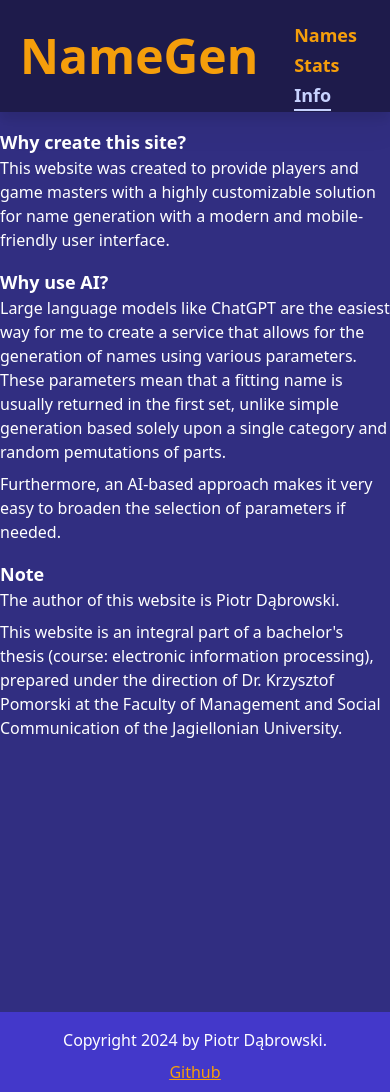
After one commit to Varatan/LicencjatAI, a Flask app: page /info in a window 390 px wide. The commit adds this page. Run offline with Flask 3, Linux system fonts and the light colour scheme.

Commit message:
mobile and error handling

```diff
--- a/app.py
+++ b/app.py
@@ -13,23 +13,32 @@ generator = Generator()
 
 paramsNames = list(params.keys())
 
-sites=['Character names', 'Place names', 'Stats', 'About']
+sites=['Names', 'Stats', 'Info']
 
 currentYear = datetime.now().year
 
 @app.route("/")
 def redirect_to_names():
-    return redirect(url_for('names_index'))
+    return redirect(url_for('names'))
 
 # todo schować kulture po redirecie na formularz, walidować zwracany z chata string, czy rzeczywiście dostaliśmy JSONa.
 
 @app.route("/names")
-def names_index():
+def names():
     names_list = session.pop('names_list', [])  # Retrieve names_list from session or default to empty list
     current = session.pop('current', [])
     loading = False
-    currentSite = "Character names"
+    currentSite = "Names"
     return render_template("names.html", list=names_list, loading=loading, params=params, paramsNames=paramsNames, current = current, sites=sites, currentSite = currentSite, currentYear=currentYear)
+
+@app.route("/info")
+def info():
+    currentSite="Info"
+    return render_template("info.html",sites=sites, currentSite = currentSite, currentYear=currentYear)
+
+@app.route("/stats") # temporary
+def stats():
+    return redirect(url_for('names'))
 
 @app.route("/generate", methods=["POST"])
 def generate():
@@ -54,12 +63,11 @@ def generate():
 }
 
     names = generator.GenerateNames(race, gender, alignment, profession, tone, culture, lastName, nickName)
-    names_parsed = json.loads(names)
-    names_list = names_parsed['names']
+    names_list = names['names']
     session['names_list'] = names_list  # Store names_list in session
     session['current'] = current
 
-    return redirect(url_for('names_index'))
+    return redirect(url_for('names'))
 
 if __name__ == '__main__':
     app.run(debug=True)
--- a/static/css/output.css
+++ b/static/css/output.css
@@ -581,36 +585,20 @@ label {
   position: relative;
 }
 
-.right-0 {
-  right: 0px;
-}
-
-.top-0 {
-  top: 0px;
-}
-
-.right-2 {
-  right: 0.5rem;
+.right-3 {
+  right: 0.75rem;
 }
 
 .top-2 {
   top: 0.5rem;
 }
 
-.right-3 {
-  right: 0.75rem;
-}
-
-.top-3 {
-  top: 0.75rem;
+.bottom-0 {
+  bottom: 0px;
 }
 
 .m-1 {
   margin: 0.25rem;
-}
-
-.m-5 {
-  margin: 1.25rem;
 }
 
 .mx-4 {
@@ -633,20 +621,49 @@ label {
   margin-bottom: 1.25rem;
 }
 
-.mb-10 {
-  margin-bottom: 2.5rem;
+.my-2 {
+  margin-top: 0.5rem;
+  margin-bottom: 0.5rem;
+}
+
+.mb-48 {
+  margin-bottom: 12rem;
 }
 
 .me-3 {
   margin-inline-end: 0.75rem;
 }
 
+.mt-20 {
+  margin-top: 5rem;
+}
+
 .mt-5 {
   margin-top: 1.25rem;
 }
 
-.mb-48 {
-  margin-bottom: 12rem;
+.mb-24 {
+  margin-bottom: 6rem;
+}
+
+.mb-2 {
+  margin-bottom: 0.5rem;
+}
+
+.mt-4 {
+  margin-top: 1rem;
+}
+
+.mt-2 {
+  margin-top: 0.5rem;
+}
+
+.mb-60 {
+  margin-bottom: 15rem;
+}
+
+.mb-72 {
+  margin-bottom: 18rem;
 }
 
 .block {
@@ -669,12 +686,16 @@ label {
   display: grid;
 }
 
+.h-0 {
+  height: 0px;
+}
+
+.h-0\.5 {
+  height: 0.125rem;
+}
+
 .h-28 {
   height: 7rem;
-}
-
-.h-3 {
-  height: 0.75rem;
 }
 
 .h-4 {
@@ -694,52 +719,32 @@ label {
   height: fit-content;
 }
 
-.h-5 {
-  height: 1.25rem;
-}
-
-.h-20 {
-  height: 5rem;
-}
-
-.h-24 {
-  height: 6rem;
-}
-
-.h-0 {
-  height: 0px;
-}
-
-.h-0\.5 {
-  height: 0.125rem;
-}
-
-.w-3 {
-  width: 0.75rem;
+.h-screen {
+  height: 100vh;
 }
 
 .w-4 {
   width: 1rem;
 }
 
-.w-full {
-  width: 100%;
-}
-
 .w-5 {
   width: 1.25rem;
-}
-
-.w-64 {
-  width: 16rem;
 }
 
 .w-60 {
   width: 15rem;
 }
 
-.max-w-lg {
-  max-width: 32rem;
+.w-full {
+  width: 100%;
+}
+
+.w-44 {
+  width: 11rem;
+}
+
+.w-auto {
+  width: auto;
 }
 
 .max-w-0 {
@@ -748,6 +753,10 @@ label {
 
 .max-w-full {
   max-width: 100%;
+}
+
+.max-w-lg {
+  max-width: 32rem;
 }
 
 @keyframes spin {
@@ -797,14 +819,19 @@ label {
   border-color: rgb(46 16 101 / var(--tw-border-opacity));
 }
 
-.border-gray-600 {
-  --tw-border-opacity: 1;
-  border-color: rgb(75 85 99 / var(--tw-border-opacity));
-}
-
 .bg-amber-600 {
   --tw-bg-opacity: 1;
   background-color: rgb(217 119 6 / var(--tw-bg-opacity));
+}
+
+.bg-gray-700 {
+  --tw-bg-opacity: 1;
+  background-color: rgb(55 65 81 / var(--tw-bg-opacity));
+}
+
+.bg-indigo-200 {
+  --tw-bg-opacity: 1;
+  background-color: rgb(199 210 254 / var(--tw-bg-opacity));
 }
 
 .bg-indigo-600 {
@@ -827,39 +854,12 @@ label {
   background-color: rgb(30 27 75 / var(--tw-bg-opacity));
 }
 
-.bg-gray-700 {
-  --tw-bg-opacity: 1;
-  background-color: rgb(55 65 81 / var(--tw-bg-opacity));
-}
-
-.bg-transparent {
-  background-color: transparent;
-}
-
 .bg-inherit {
   background-color: inherit;
 }
 
-.bg-sky-600 {
-  --tw-bg-opacity: 1;
-  background-color: rgb(2 132 199 / var(--tw-bg-opacity));
-}
-
-.bg-indigo-200 {
-  --tw-bg-opacity: 1;
-  background-color: rgb(199 210 254 / var(--tw-bg-opacity));
-}
-
-.fill-black {
-  fill: #000;
-}
-
 .fill-indigo-500 {
   fill: #6366f1;
-}
-
-.fill-amber-600 {
-  fill: #d97706;
 }
 
 .fill-white {
@@ -884,14 +889,13 @@ label {
   padding-bottom: 0.5rem;
 }
 
-.px-2 {
-  padding-left: 0.5rem;
-  padding-right: 0.5rem;
-}
-
 .py-4 {
   padding-top: 1rem;
   padding-bottom: 1rem;
+}
+
+.pb-2 {
+  padding-bottom: 0.5rem;
 }
 
 .pb-6 {
@@ -904,10 +908,6 @@ label {
 
 .pt-4 {
   padding-top: 1rem;
-}
-
-.pb-2 {
-  padding-bottom: 0.5rem;
 }
 
 .text-center {
@@ -941,26 +946,14 @@ label {
   font-weight: 600;
 }
 
-.font-thin {
-  font-weight: 100;
-}
-
-.font-light {
-  font-weight: 300;
-}
-
-.font-medium {
-  font-weight: 500;
-}
-
 .text-amber-500 {
   --tw-text-opacity: 1;
   color: rgb(245 158 11 / var(--tw-text-opacity));
 }
 
-.text-black {
+.text-indigo-200 {
   --tw-text-opacity: 1;
-  color: rgb(0 0 0 / var(--tw-text-opacity));
+  color: rgb(199 210 254 / var(--tw-text-opacity));
 }
 
 .text-indigo-700 {
@@ -973,51 +966,23 @@ label {
   color: rgb(255 255 255 / var(--tw-text-opacity));
 }
 
-.text-amber-600 {
-  --tw-text-opacity: 1;
-  color: rgb(217 119 6 / var(--tw-text-opacity));
-}
-
-.text-sky-600 {
-  --tw-text-opacity: 1;
-  color: rgb(2 132 199 / var(--tw-text-opacity));
-}
-
-.text-indigo-200 {
-  --tw-text-opacity: 1;
-  color: rgb(199 210 254 / var(--tw-text-opacity));
-}
-
-.text-indigo-900 {
-  --tw-text-opacity: 1;
-  color: rgb(49 46 129 / var(--tw-text-opacity));
-}
-
 .underline {
   text-decoration-line: underline;
 }
 
-.underline-offset-8 {
-  text-underline-offset: 8px;
+.shadow-lg {
+  --tw-shadow: 0 10px 15px -3px rgb(0 0 0 / 0.1), 0 4px 6px -4px rgb(0 0 0 / 0.1);
+  --tw-shadow-colored: 0 10px 15px -3px var(--tw-shadow-color), 0 4px 6px -4px var(--tw-shadow-color);
+  box-shadow: var(--tw-ring-offset-shadow, 0 0 #0000), var(--tw-ring-shadow, 0 0 #0000), var(--tw-shadow);
 }
 
-.outline-none {
-  outline: 2px solid transparent;
-  outline-offset: 2px;
-}
-
-.drop-shadow-sm {
-  --tw-drop-shadow: drop-shadow(0 1px 1px rgb(0 0 0 / 0.05));
+.drop-shadow-lg {
+  --tw-drop-shadow: drop-shadow(0 10px 8px rgb(0 0 0 / 0.04)) drop-shadow(0 4px 3px rgb(0 0 0 / 0.1));
   filter: var(--tw-blur) var(--tw-brightness) var(--tw-contrast) var(--tw-grayscale) var(--tw-hue-rotate) var(--tw-invert) var(--tw-saturate) var(--tw-sepia) var(--tw-drop-shadow);
 }
 
 .drop-shadow-xl {
   --tw-drop-shadow: drop-shadow(0 20px 13px rgb(0 0 0 / 0.03)) drop-shadow(0 8px 5px rgb(0 0 0 / 0.08));
-  filter: var(--tw-blur) var(--tw-brightness) var(--tw-contrast) var(--tw-grayscale) var(--tw-hue-rotate) var(--tw-invert) var(--tw-saturate) var(--tw-sepia) var(--tw-drop-shadow);
-}
-
-.drop-shadow-lg {
-  --tw-drop-shadow: drop-shadow(0 10px 8px rgb(0 0 0 / 0.04)) drop-shadow(0 4px 3px rgb(0 0 0 / 0.1));
   filter: var(--tw-blur) var(--tw-brightness) var(--tw-contrast) var(--tw-grayscale) var(--tw-hue-rotate) var(--tw-invert) var(--tw-saturate) var(--tw-sepia) var(--tw-drop-shadow);
 }
 
--- /dev/null
+++ b/templates/info.html
@@ -0,0 +1,45 @@
+{% extends "layout.html" %}
+{% block title %}NameGen{% endblock %}
+{% block head %}
+{{ super() }}
+{% endblock %}
+
+<body>
+    {% block nav %}
+    {{ super() }}
+    {% endblock %}
+    {% block content1 %}
+    <div class="max-w-lg mx-auto mb-24 h-screen mt-4">
+        <h2 class="text-lg font-semibold">Why create this site?</h2>
+        <p class="mb-2">This website was created to provide players and game masters with a highly customizable solution
+            for
+            name generation with a modern and mobile-friendly user interface.</p>
+        <h2 class="text-lg font-semibold mt-4">Why use AI?</h2>
+        <p class="mb-2">Large language models like ChatGPT are the easiest way for me to create a service that allows
+            for the generation of names using various parameters. These parameters mean that a fitting name is
+            usually returned in the first set, unlike simple generation based solely upon a single category and
+            random pemutations of parts.</p>
+        <p class="mb-2">Furthermore, an AI-based approach makes it very easy to broaden the selection of parameters if
+            needed.</p>
+        <h2 class="text-lg font-semibold mt-4">Note</h2>
+        <p class="mb-2">The author of this website is Piotr Dąbrowski.</p>
+        <p class="">This website is an integral part of a bachelor's thesis (course: electronic
+            information processing), prepared under the direction of Dr. Krzysztof Pomorski at the Faculty of Management
+            and
+            Social Communication of the Jagiellonian University.</p>
+    </div>
+
+    {% endblock %}
+
+    {%block content2%}
+
+    {%endblock%}
+
+    {% block footer %}
+    {{ super() }}
+    {% endblock %}
+    {%block scripts%}
+    {% endblock %}
+</body>
+
+</html>
--- a/templates/layout.html
+++ b/templates/layout.html
@@ -15,7 +15,7 @@
     {% endblock %}
 </head>
 
-<body class="bg-indigo-700 font-sans">
+<body class="bg-indigo-900 font-sans relative">
     <div id="nav" class="bg-indigo-950 text-white h-28 flex items-center drop-shadow-xl">
         {% block nav %}
         <h1 class="text-amber-500 text-5xl font-bold mx-5">
@@ -28,7 +28,7 @@
               text-indigo-200
             {% else %}
              hover:text-indigo-200
-            {% endif %}' href="{{ url_for('names_index') }}">
+            {% endif %}' href="{{ url_for(site|lower) }}">
                 {{ site }}
                 <span
                     class="block max-w-0 {% if site == currentSite %}max-w-full{% else %}group-hover:max-w-full{% endif %} transition-all duration-500 h-0.5 bg-indigo-200"></span>
@@ -39,10 +39,10 @@
         {%endblock %}
     </div>
 
-    <div id="content" class="bg-indigo-900 text-white block h-fit">{% block form %}{% endblock %}</div>
-    <div id="result" class="bg-indigo-900 text-white block h-4/5 pb-6">{% block result %}{% endblock %}</div>
+    <div id="content" class="bg-indigo-900 text-white block h-fit">{% block content1 %}{% endblock %}</div>
+    <div id="result" class="bg-indigo-900 text-white block h-4/5 pb-6">{% block content2 %}{% endblock %}</div>
 
-    <div id="footer" class="bg-indigo-700 text-white text-center">
+    <div id="footer" class="bg-indigo-700 text-white text-center absolute bottom-0 w-full">
         {% block footer %}
         <p class="pt-4 pb-2">Copyright {{currentYear}} by Piotr Dąbrowski.</p>
         <p class="pb-2 text-amber-500 underline"><a href="https://github.com/Varatan/LicencjatAI">Github</a></p>
```
Also changed, not shown: other parts of static/css/output.css (+54 -65 lines), generation.py (+34 -19 lines), templates/names.html (+12 -9 lines).
